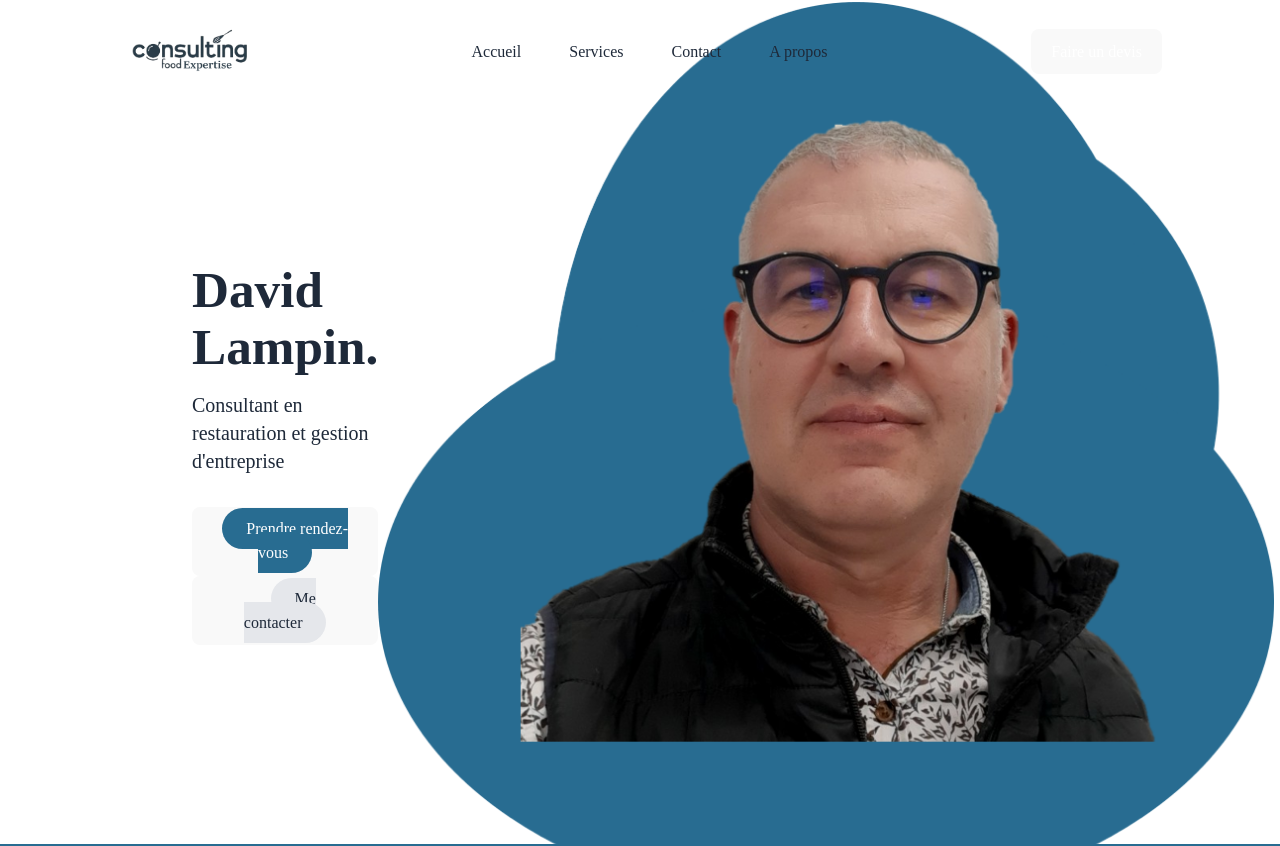
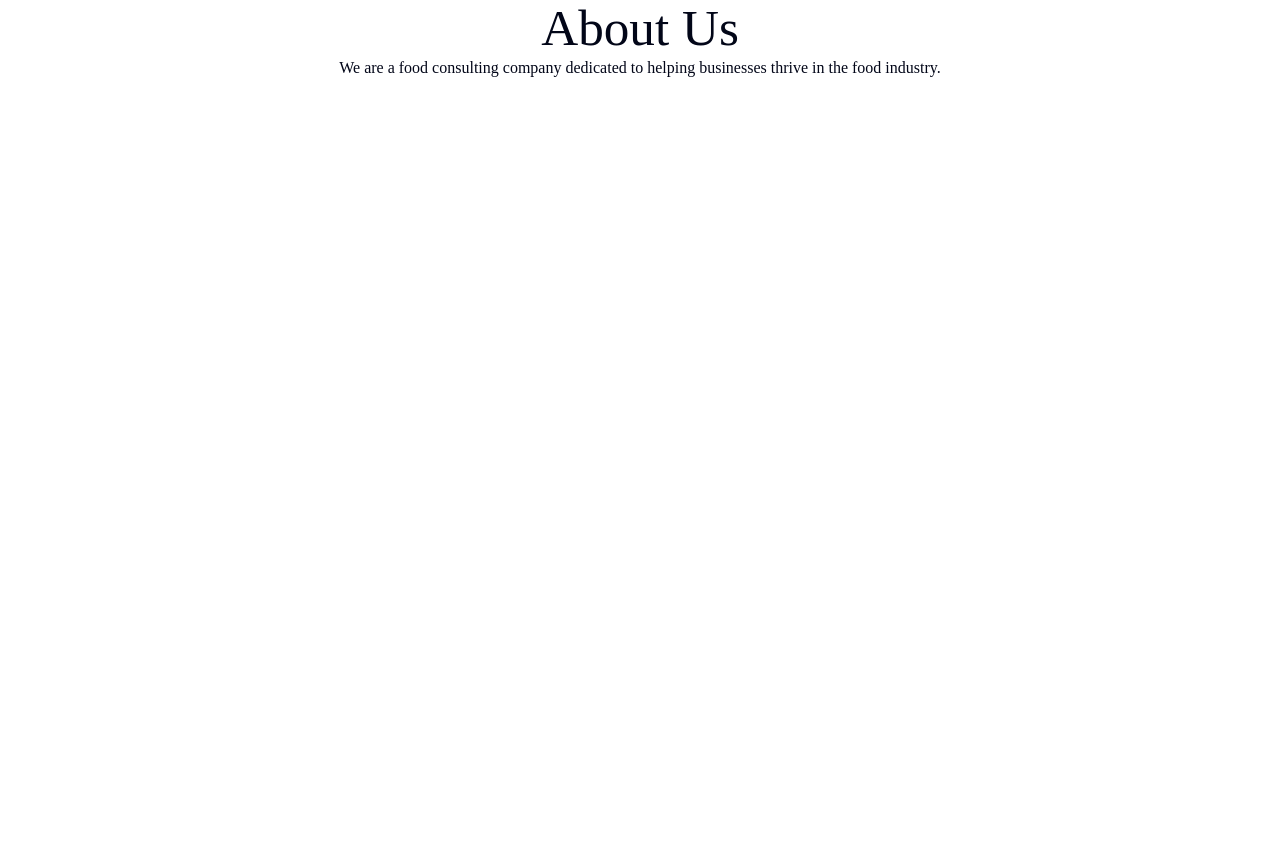
Before and after one commit to AntoninLmp/foodConsulting, a React (Vite) app: page /About in a window 1280 px wide. Shown: the top 846 px of the page. After the commit the page ends 800 px from the top, so only its background shows below. Built offline with nearby package versions, Linux system fonts and the light colour scheme; a web font is replaced by a local one.

Commit message:
<feat>: Add lib & updated home page

```diff
--- a/package.json
+++ b/package.json
@@ -17,6 +17,7 @@
     "lucide-react": "^0.513.0",
     "react": "^18.2.0",
     "react-dom": "^18.2.0",
+    "react-router-dom": "^7.6.3",
     "tailwind-merge": "^3.3.0",
     "tailwindcss": "^4.1.8"
   },
--- a/src/App.tsx
+++ b/src/App.tsx
@@ -1,13 +1,18 @@
 import './App.css'
+import { BrowserRouter as Router, Routes, Route } from 'react-router-dom'
 import Home from './pages/Home'
+import About from './pages/About';
 
 function App() {
 
   return (
-    <>
-      <Home />
-    </>
-  )
+    <Router>
+      <Routes>
+        <Route path="/" element={<Home />} />
+        <Route path="/About" element={<About />} />
+      </Routes>
+    </Router>
+  );
 }
 
 export default App
--- /dev/null
+++ b/src/pages/About.tsx
@@ -0,0 +1,10 @@
+
+function About() {
+  return (
+    <div>
+      <h1>About Us</h1>
+      <p>We are a food consulting company dedicated to helping businesses thrive in the food industry.</p>
+    </div>
+  );
+}
+export default About;
--- a/src/pages/Home.tsx
+++ b/src/pages/Home.tsx
@@ -9,7 +9,7 @@ function Home() {
     <>
       <Navbar />
       {/* Section d'introduction */}
-      <section className="text-gray-800 h-[700px] flex items-center justify-around mx-[15%]">
+      <section className="text-gray-800 h-[70vh] flex items-center justify-around mx-[15%]">
         <div className="text-left">
           <h1 className="text-5xl font-bold mb-4">
             {/* "Une vision sans exécution n’est qu’une hallucination." — Thomas Edison */}
@@ -19,7 +19,7 @@ function Home() {
           <button>
             <a
               href="https://calendly.com/david-lampin/30min"
-              className="bg-[#286c91] text-white px-6 py-3 rounded-full hover:bg-[#1f4f66] transition-colors"
+              className="bg-[#286c91] text-white px-6 py-3 rounded-full hover:bg-[#1f4f66] transition-colors text-xl"
             >
               Prendre rendez-vous
             </a>
@@ -27,13 +27,13 @@ function Home() {
           <button>
             <a
               href="https://www.linkedin.com/in/david-lampin/"
-              className="ml-4 bg-gray-200 text-gray-800 px-6 py-3 rounded-full hover:bg-gray-300 transition-colors"
+              className="ml-4 bg-gray-200 text-gray-800 px-6 py-3 rounded-full hover:bg-gray-300 transition-colors text-xl"
             >
               Me contacter
             </a>
           </button>
         </div>
-        <img src="/Photo_profil.png" alt="photo de profil" className=""/>
+        <img src="/Photo_profil.png" alt="photo de profil" className="w-1/2 max-w-[700px]"/>
       </section>
 
       {/* Section de présentation */}
@@ -73,7 +73,7 @@ function Home() {
       </section>
 
       {/* Section Services */}
-      <section>
+      <section id="services">
         <h2 className="text-3xl text-gray-800 font-semibold text-center mb-8 ">Mes domaines d'expertises</h2>
         <div className="grid grid-cols-3 gap-4 px-[15%] mb-20">
           <ServiceCard
--- a/src/pages/Navbar.tsx
+++ b/src/pages/Navbar.tsx
@@ -15,7 +15,7 @@ function Navbar() {
   return (
     <nav className="navbar flex justify-around items-center p-4">
       <a href="/">
-        <img src="/logo_expertise.png" alt="Logo" className="w-[150px]" />
+        <img src="/logo_expertise.png" alt="Logo" className="w-[200px]" />
       </a>
       <div className="flex justify-center">
         <ul
@@ -24,22 +24,22 @@ function Navbar() {
           }`}
         >
           <li>
-            <a href="/">Accueil</a>
+            <a href="/" className="text-xl">Accueil</a>
           </li>
           <li>
-            <a href="/">Services</a>
+            <a href="/#services" className="text-xl">Services</a>
           </li>
           <li>
-            <a href="/contact">Contact</a>
+            <a href="/" className="text-xl">Contact</a>
           </li>
           <li>
-            <a href="/about">A propos</a>
+            <a href="/about" className="text-xl">A propos</a>
           </li>
         </ul>
       </div>
       <button className="bg-blue-500 text-white">
         <a href="/login" className="btn">
-          Faire un devis
+          Obtenir un devis
         </a>
       </button>
     </nav>
```
Also changed, not shown: 1 other file (tests, documents, lock files or other folders).
